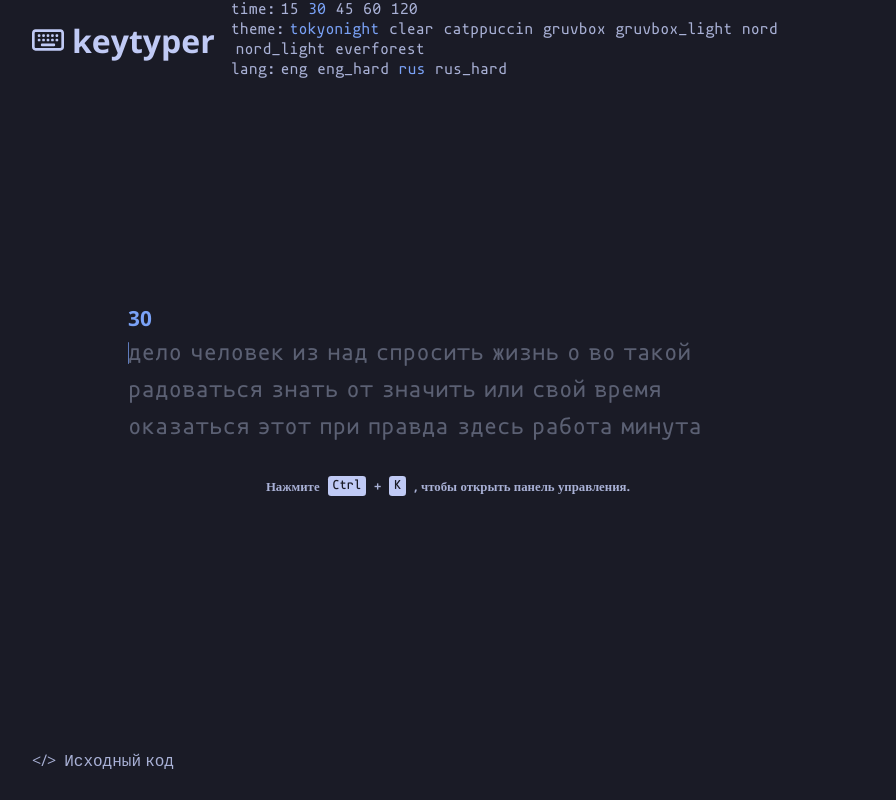
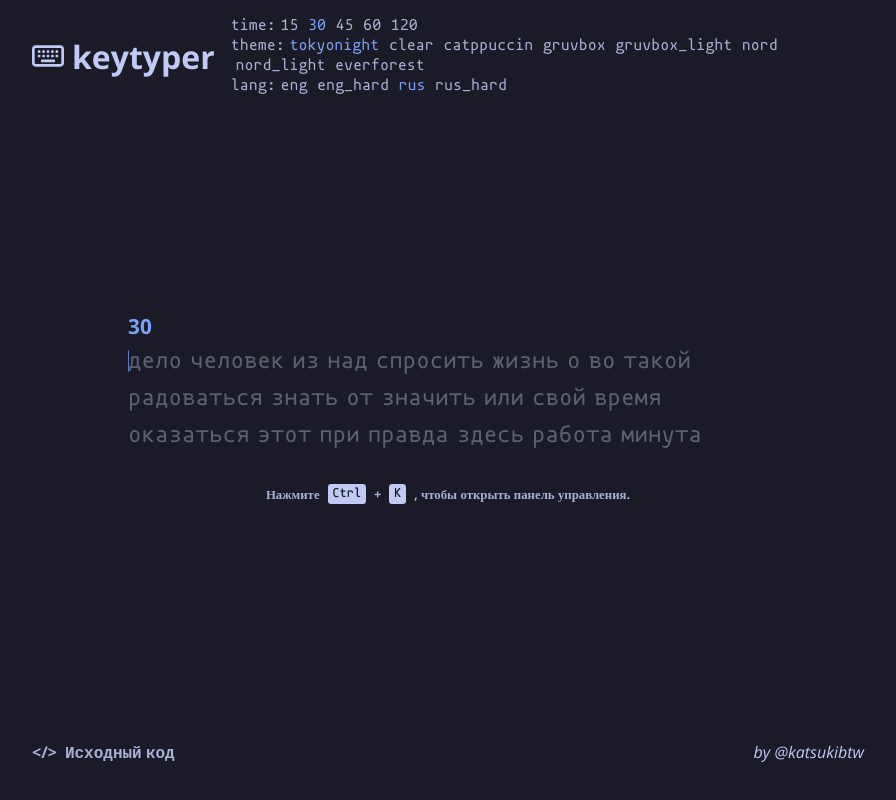
Before and after one commit to katsukibtw/keytyper, a React (Create React App) app: page / in a window 1280 px wide. Shown: the whole page, without its empty margins (192-1088 px from the left). Built offline with nearby package versions, Linux system fonts and the light colour scheme.

Commit message:
Just appearance changes

```diff
--- a/src/components/Footer.js
+++ b/src/components/Footer.js
@@ -9,7 +9,8 @@ export default function Footer() {
 
 	return (
 		<div className={timerId ? "hidden footer" : "footer"}>
-				<a href="https://codeberg.org/katsuki/keytyper" className="link"><div className="icon">{'</>'}</div>Исходный код</a>
+				<a id="codeberg" href="https://codeberg.org/katsuki/keytyper" className="link"><div className="icon">{'</>'}</div>Исходный код</a>
+				<div className="author">by @katsukibtw</div>
 		</div>
 	);
 }
--- a/src/styles/Footer.scss
+++ b/src/styles/Footer.scss
@@ -1,11 +1,12 @@
 .footer {
 	width: 65%;
 	margin-inline: auto;
-	height: 10vh;
+	height: 12vh;
 	display: flex;
 	flex-direction: row;
 	align-items: center;
 	transition: .4s ease;
+	justify-content: space-between;
 
 	.link {
 		color: var(--fg-dark);
@@ -20,6 +21,15 @@
 			transition: .4s ease;
 		}
 	}
+
+	#codeberg {
+		font-weight: 700;
+	}
+
+	.author {
+		font-style: italic;
+		font-weight: 200;
+	}
 }
 
 .hidden {
--- a/src/styles/Header.scss
+++ b/src/styles/Header.scss
@@ -1,7 +1,7 @@
 .head {
 	width: 65%;
 	margin-inline: auto;
-	height: 10vh;
+	height: 14vh;
 	display: flex;
 	flex-direction: row;
 	gap: 1rem;
```
